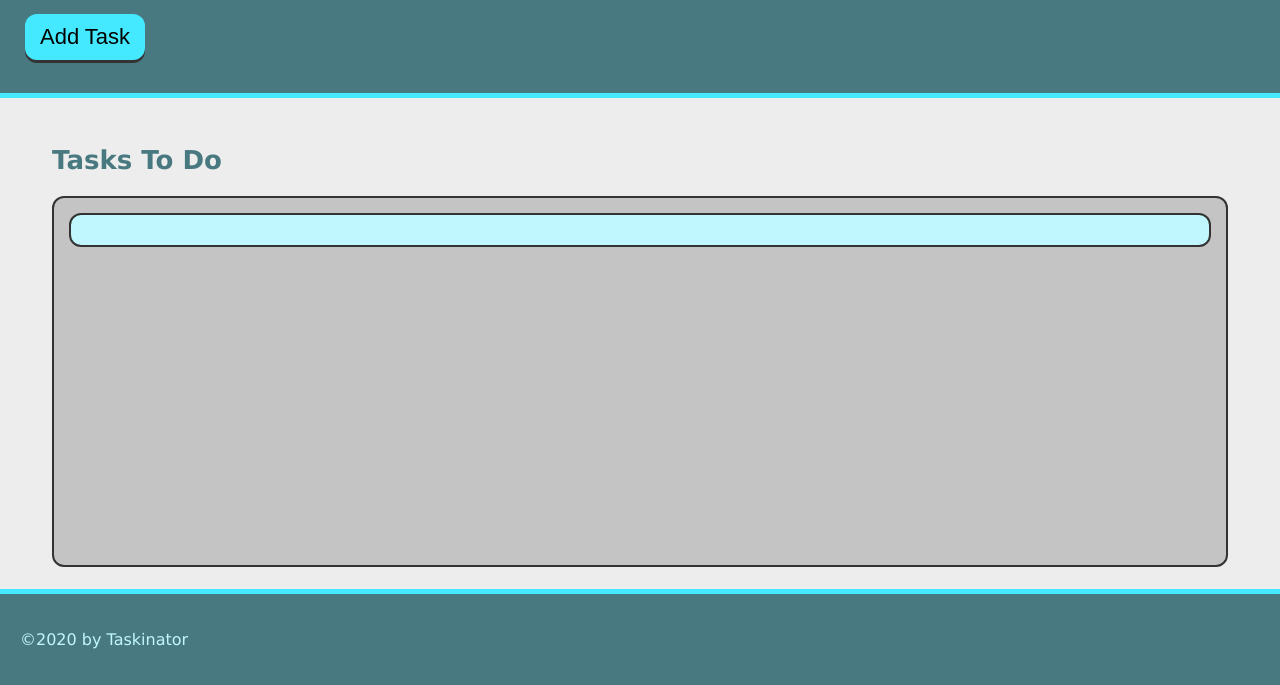
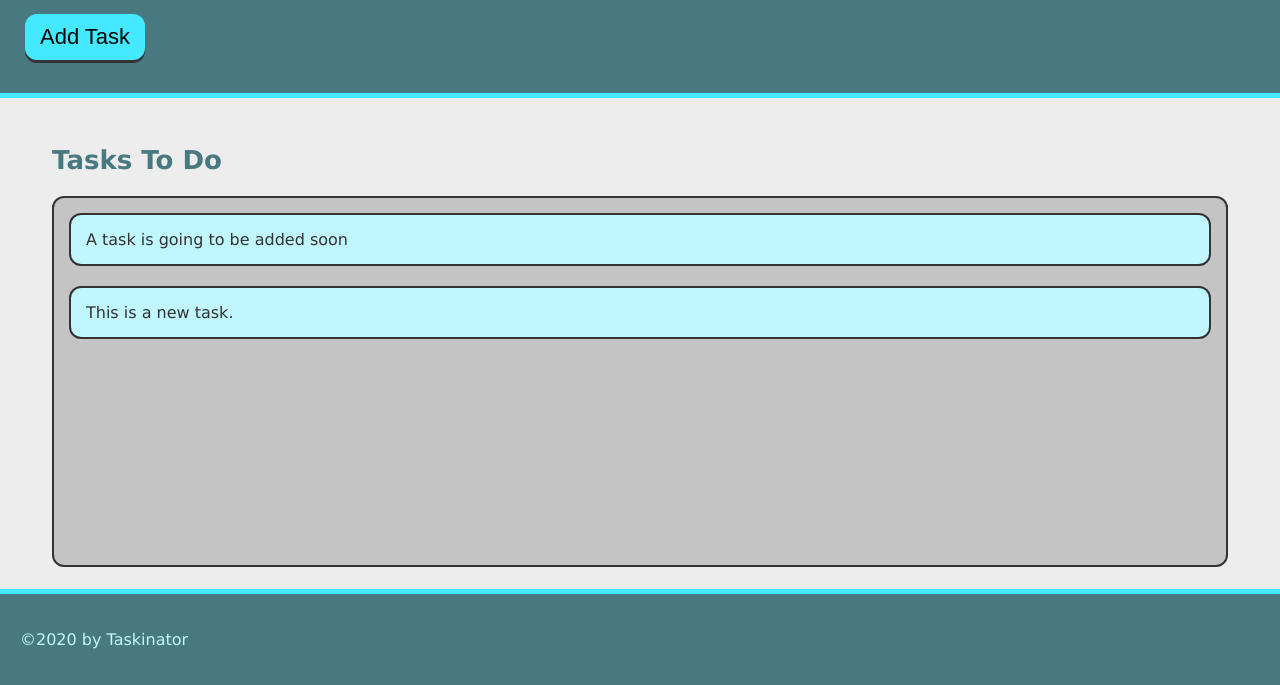
Before and after one commit to Abarragan89/taskinator, a plain HTML site: page index.html in a window 1280 px wide. Both pictures are taken after a click on the button "Add Task". Shown: the part 115-800 px from the top of the page. Drawn offline with Linux system fonts and the light colour scheme.

Commit message:
added ability to add task

```diff
--- a/assests/js/script.js
+++ b/assests/js/script.js
@@ -0,0 +1,21 @@
+const buttonEl = document.querySelector("#save-task");
+const tasksToDoEl = document.querySelector("#tasks-to-do");
+
+const createTaskHandler = function() {
+    let listItemEl = document.createElement("li");
+    listItemEl.className = "task-item";
+    listItemEl.textContent = "This is a new task.";
+    tasksToDoEl.appendChild(listItemEl);
+}
+
+buttonEl.addEventListener("click", createTaskHandler);
+
+
+//////// Steps to add to DOM using JS///////////
+// 1. create new element
+// 2. style the element
+// 3. add text to the element
+// 4. append element to the DOM
+
+//Questions
+//When to use () after function name and when not to
--- a/index.html
+++ b/index.html
@@ -4,7 +4,7 @@
     <meta charset="UTF-8">
     <meta http-equiv="X-UA-Compatible" content="IE=edge">
     <meta name="viewport" content="width=device-width, initial-scale=1.0">
-    <title>Document</title>
+    <title>Taskinator</title>
     <link rel="stylesheet" href="assests/css/style.css">
 </head>
 <body>
@@ -12,14 +12,14 @@
     <header>
         <h1 class="page-title">Taskinator</h1>
         <p>Click the button below to add a new task!</p>
-        <button type="button" class="btn">Add Task</button>
+        <button type="button" id="save-task" class="btn">Add Task</button>
     </header>
     <!-- Main -->
     <main class="page-content">
         <section class="task-list-wrapper">
             <h2 class="list-title">Tasks To Do</h2>
-            <ul class="task-list">
-                <li class="task-item"></li>
+            <ul class="task-list" id="tasks-to-do">
+                <li class="task-item">A task is going to be added soon</li>
             </ul>
         </section>
     </main>
```
